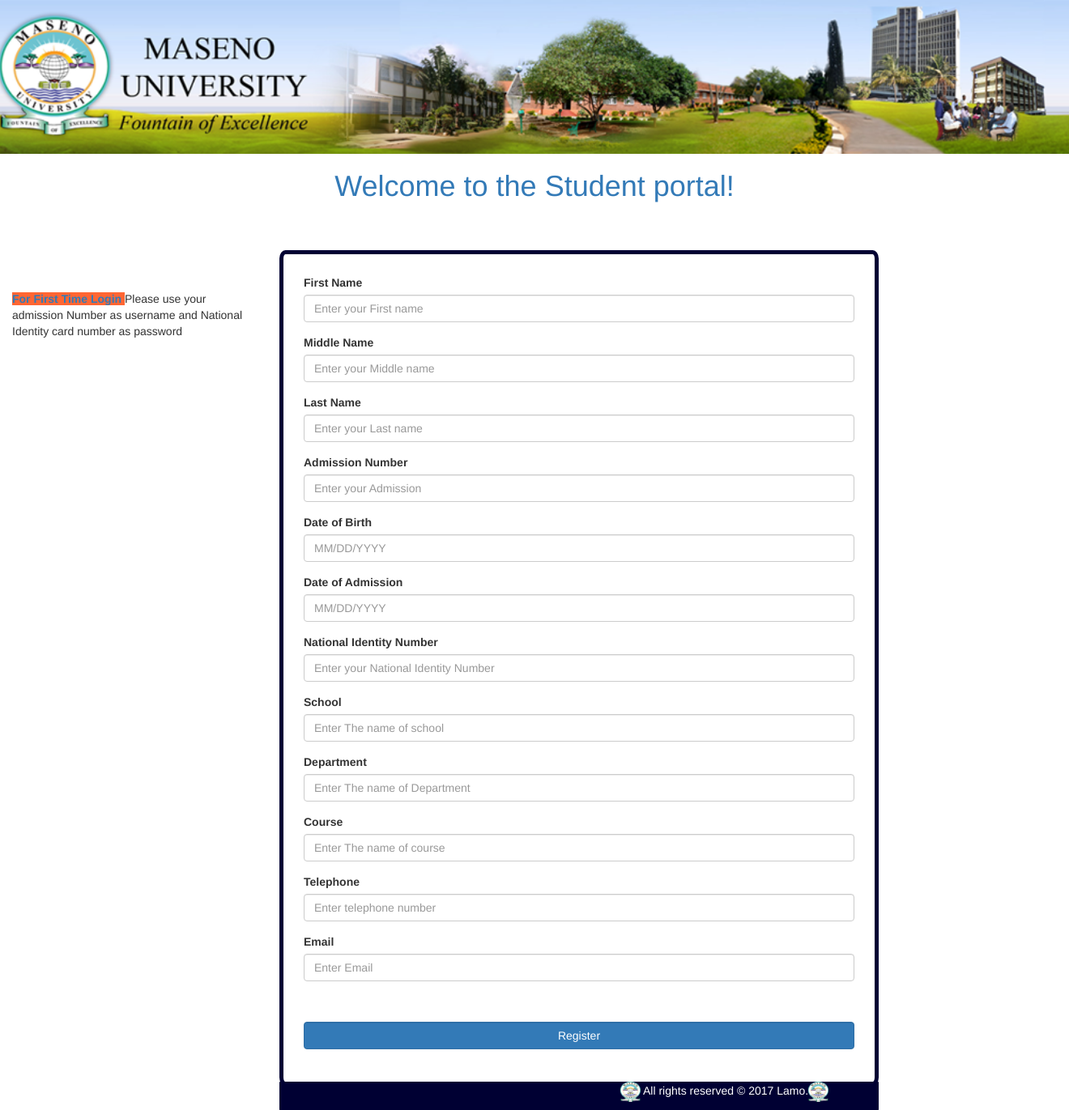
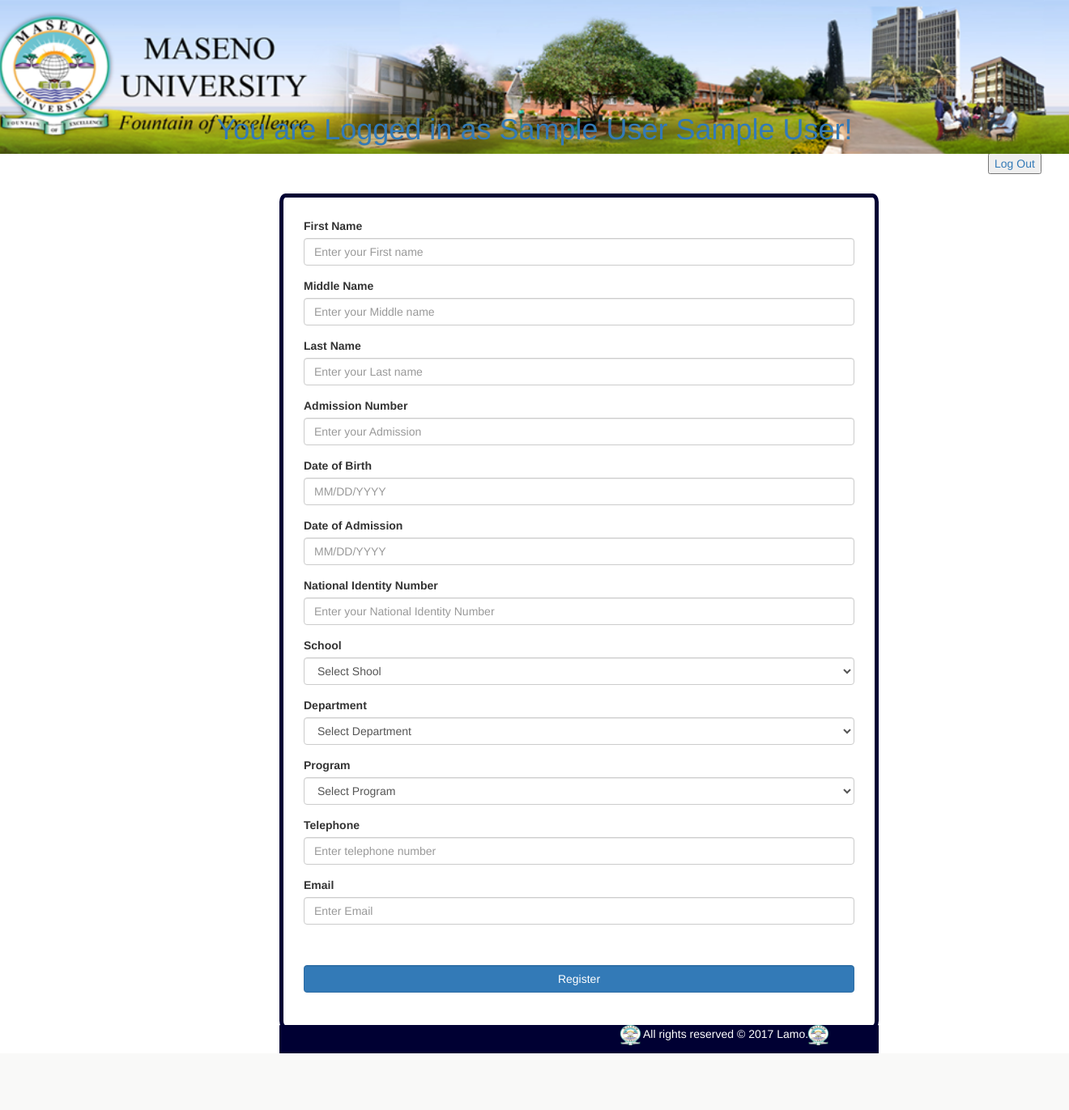
Before and after one commit to OTEMA/Stims, a PHP site: page /login-system/admin/Add_register.php in a window 1320 px wide; the page is wider, and only the part inside the window is pictured. Shown: that part at 81% size. After the commit the page ends 1301 px from the top of that part, so only its background shows below. Run offline with PHP 8.4, Linux system fonts and the light colour scheme; the visitor is signed in with stand-in values (Sample User, id 1); tables that the repository leaves empty or names only in its code hold one stand-in row (values such as "Sample post"); some libraries are stand-ins or nearby versions.

Commit message:
begun writing the add student functionalities

```diff
--- a/admin/Add_register.php
+++ b/admin/Add_register.php
@@ -1,3 +1,22 @@
+<?php
+require '../Controller/db.php';
+session_start();
+
+
+if ($_SESSION['logged_in'] != 1) {
+    $_SESSION['message'] = "You must log in before viewing your profile page!";
+    header("location: ../Controller/error.php");
+} else {
+
+    $first_name = $_SESSION['first_name'];
+    $last_name = $_SESSION['last_name'];
+    $email = $_SESSION['email'];
+    $active = $_SESSION['active'];
+}
+$result = $mysqli->query("SELECT * FROM schools") or die($mysqli->error);
+$result1 = $mysqli->query("SELECT * FROM departments") or die($mysqli->error);
+$result2 = $mysqli->query("SELECT * FROM programs") or die($mysqli->error);
+?>
 <!DOCTYPE html>
 <html>
     <head>
@@ -47,15 +66,13 @@
     <body>
         <div id="container">
             <img src="../resources/images/msu_banner2.png" class="image-responsive header-image"/>
-            <h1 class="text-center text-primary header-text">Welcome to the Student portal!</h1>
+            <h1 class="text-center text-primary header-text" style="margin-top:-50px;">You are Logged in as <?php echo $first_name . ' ' . $last_name; ?>!</h1><a href="../Controller/logout.php" style="float:right; width: 100px;"><button class="button button-block" name="logout"/>Log Out</button></a>
         </div>
         <div class="rows">
             <div class="col-sm-6 col-md-3">
-                <p class="notice"><b class=" text-capitalize text-primary bg-note">For first time login </b>
-                    Please use your admission Number as username and National Identity card number as password</p>
             </div>
             <div class="col-sm-6 col-md-7 ">
-                <form action="../Controller/Registration_controller.php" method="POST" class="login">
+                <form action="Register_student.php" method="POST" class="login">
                     <div class="form-group">
                         <label for="Fname">First Name</label>
                         <input type="text" class="form-control" id="Fname" name="Fname" autocomplete="on" placeholder="Enter your First name" required="required">
@@ -86,15 +103,36 @@
                     </div>
                     <div class="form-group">
                         <label for="SC">School</label>
-                        <input type="text" class="form-control" id="SC" name="SC" autocomplete="on" placeholder="Enter The name of school" required="required">
+                        <select name="SC" class="form-control">
+                            <option value="Select School">Select Shool</option>
+                            <?php
+                            while ($row = mysqli_fetch_array($result)) {
+                                echo "<option value='" . $row['path'] . "'>'" . $row['name'] . "'</option>";
+                            }
+                            ?>
+                        </select>
                     </div>
                     <div class="form-group">
                         <label for="Dept">Department</label>
-                        <input type="text" class="form-control" id="Dept" name="Dept" autocomplete="on" placeholder="Enter The name of Department" required="required">
+                        <select name="dept" class="form-control">
+                            <option value="Select School Name">Select Department</option>
+                            <?php
+                            while ($row = mysqli_fetch_array($result1)) {
+                                echo "<option value='" . $row['path'] . "'>'" . $row['name'] . "'</option>";
+                            }
+                            ?>
+                        </select>
                     </div>
                     <div class="form-group">
-                        <label for="Course">Course</label>
-                        <input type="text" class="form-control" id="Course" name="Course" autocomplete="on" placeholder="Enter The name of course" required="required">
+                        <label for="program">Program</label>
+                        <select name="program" class="form-control">
+                            <option value="Select Program">Select Program</option>
+                            <?php
+                            while ($row = mysqli_fetch_array($result2)) {
+                                echo "<option value='" . $row['path'] . "'>'" . $row['name'] . "'</option>";
+                            }
+                            ?>
+                        </select>
                     </div>
                     <div class="form-group">
                         <label for="Tel">Telephone</label>
```
